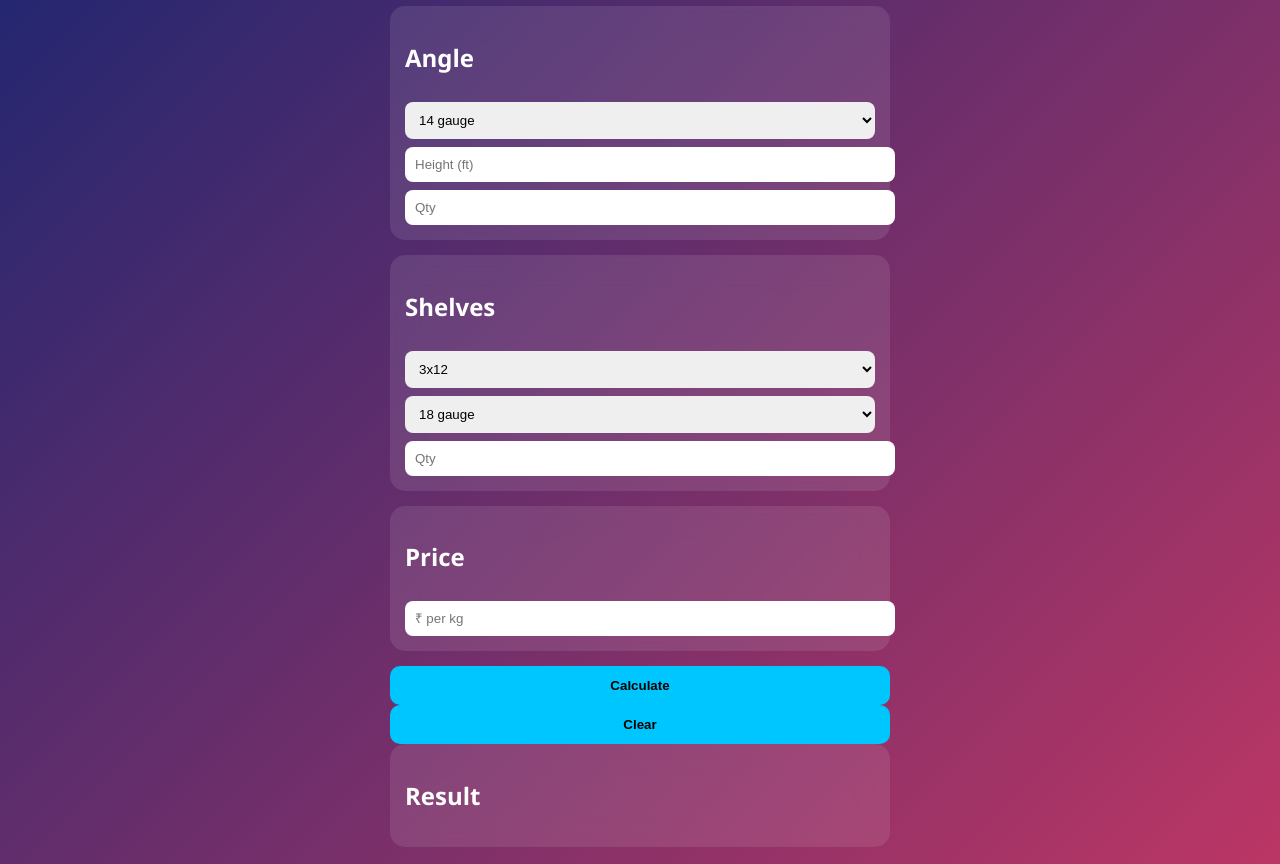
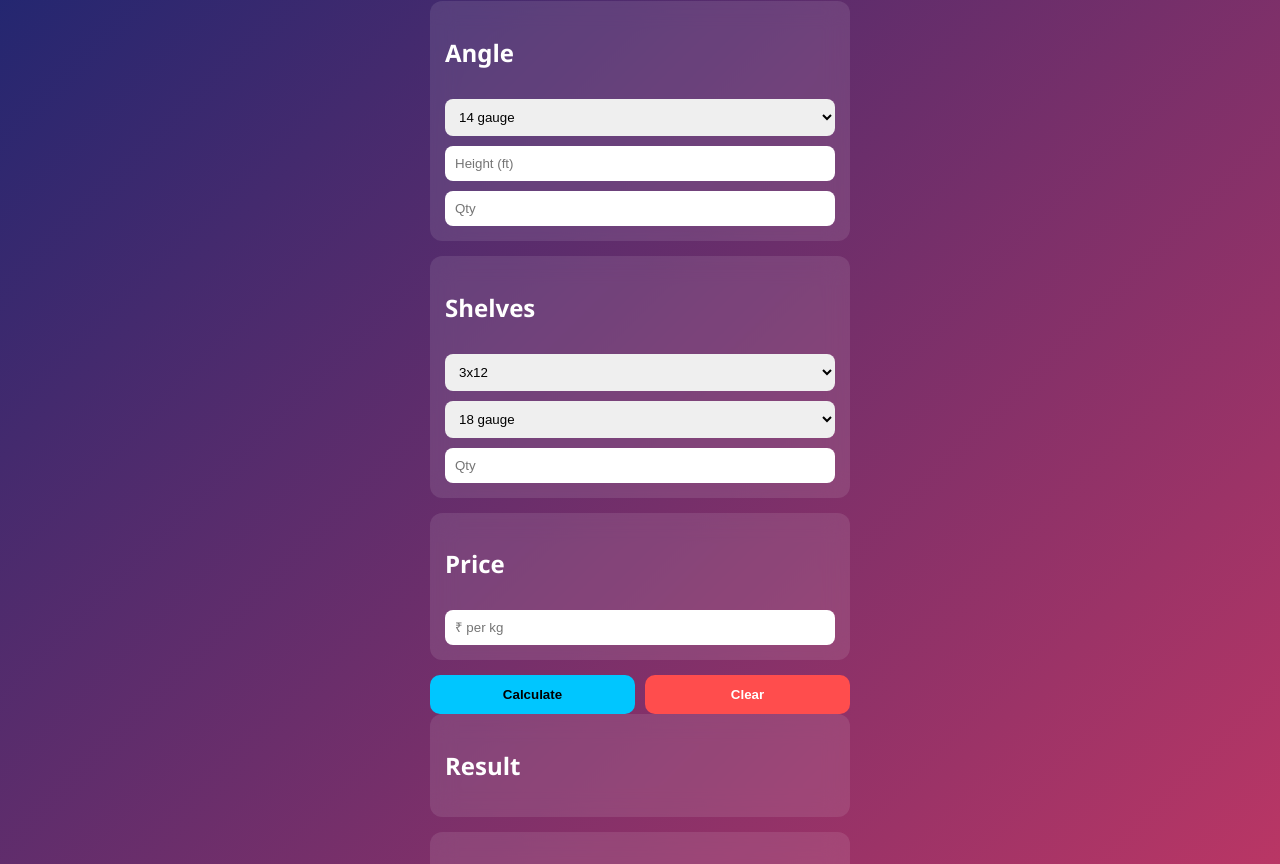
Before and after one commit to chitrodaviren/ASR, a plain HTML site: page index.html in a window 1280 px wide. Shown: the part 100-964 px from the top of the page. Drawn offline with Linux system fonts and the light colour scheme.

Commit message:
Update style.css

```diff
--- a/style.css
+++ b/style.css
@@ -6,36 +6,63 @@ body {
 }
 
 .container {
-  max-width: 500px;
+  max-width: 420px;
   margin: auto;
-  padding: 20px;
+  padding: 15px;
 }
 
 h1 {
   text-align: center;
 }
 
-.card, .result-card {
+.card, .result-card, .history-card {
   background: rgba(255,255,255,0.1);
-  backdrop-filter: blur(15px);
+  backdrop-filter: blur(12px);
   padding: 15px;
-  border-radius: 15px;
+  border-radius: 12px;
   margin-bottom: 15px;
 }
 
 input, select {
   width: 100%;
   padding: 10px;
-  margin-top: 8px;
+  margin-top: 10px;
   border-radius: 8px;
   border: none;
+  box-sizing: border-box;
+}
+
+.btn-group {
+  display: flex;
+  gap: 10px;
 }
 
 button {
-  width: 100%;
+  flex: 1;
   padding: 12px;
-  background: #00c6ff;
   border: none;
   border-radius: 10px;
   font-weight: bold;
+  cursor: pointer;
 }
+
+button:first-child {
+  background: #00c6ff;
+}
+
+button.clear {
+  background: #ff4d4d;
+  color: #fff;
+}
+
+.history-card div {
+  font-size: 14px;
+  margin-bottom: 5px;
+}
+
+/* MOBILE */
+@media(max-width:500px){
+  .container {
+    padding: 10px;
+  }
+}
```
